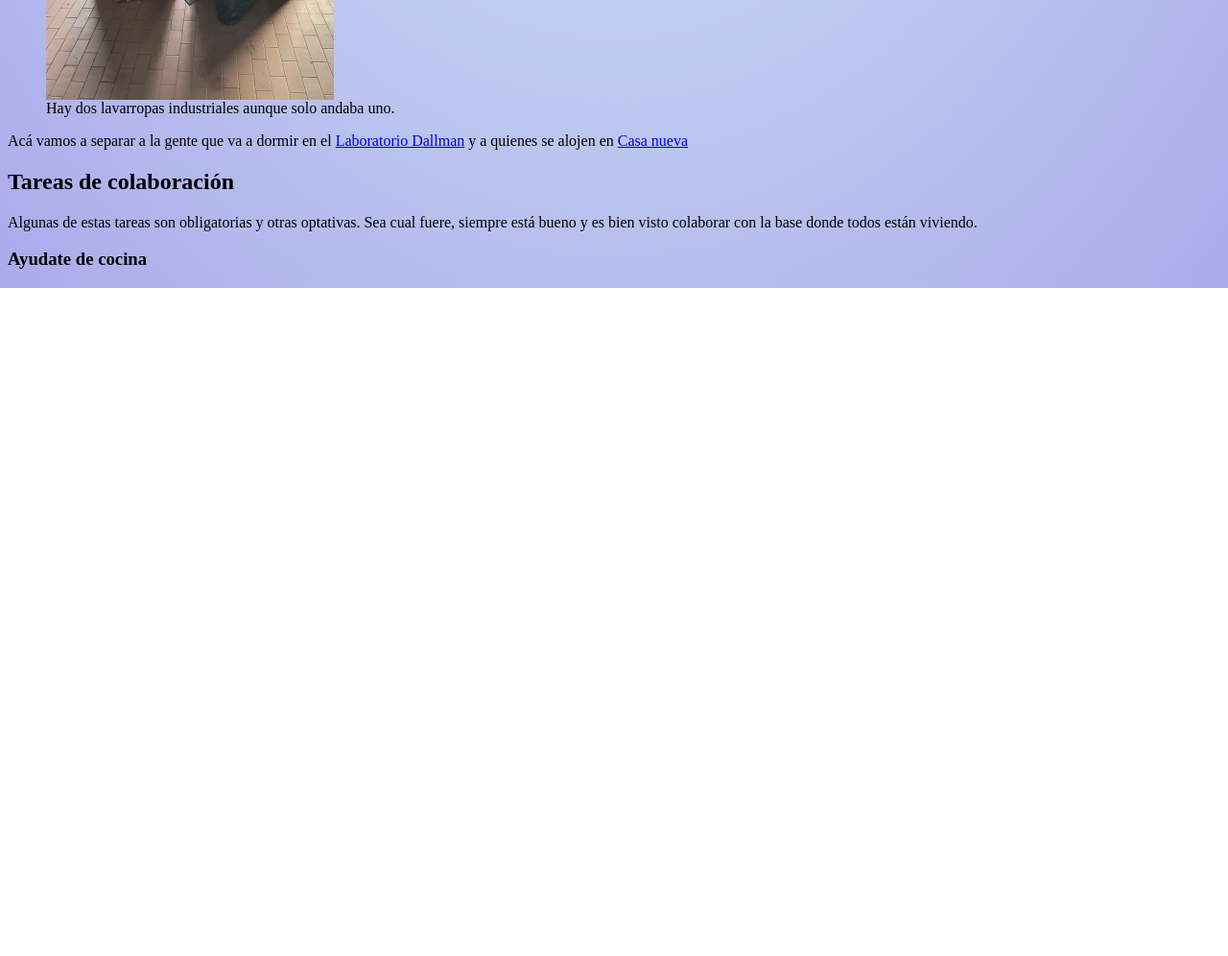
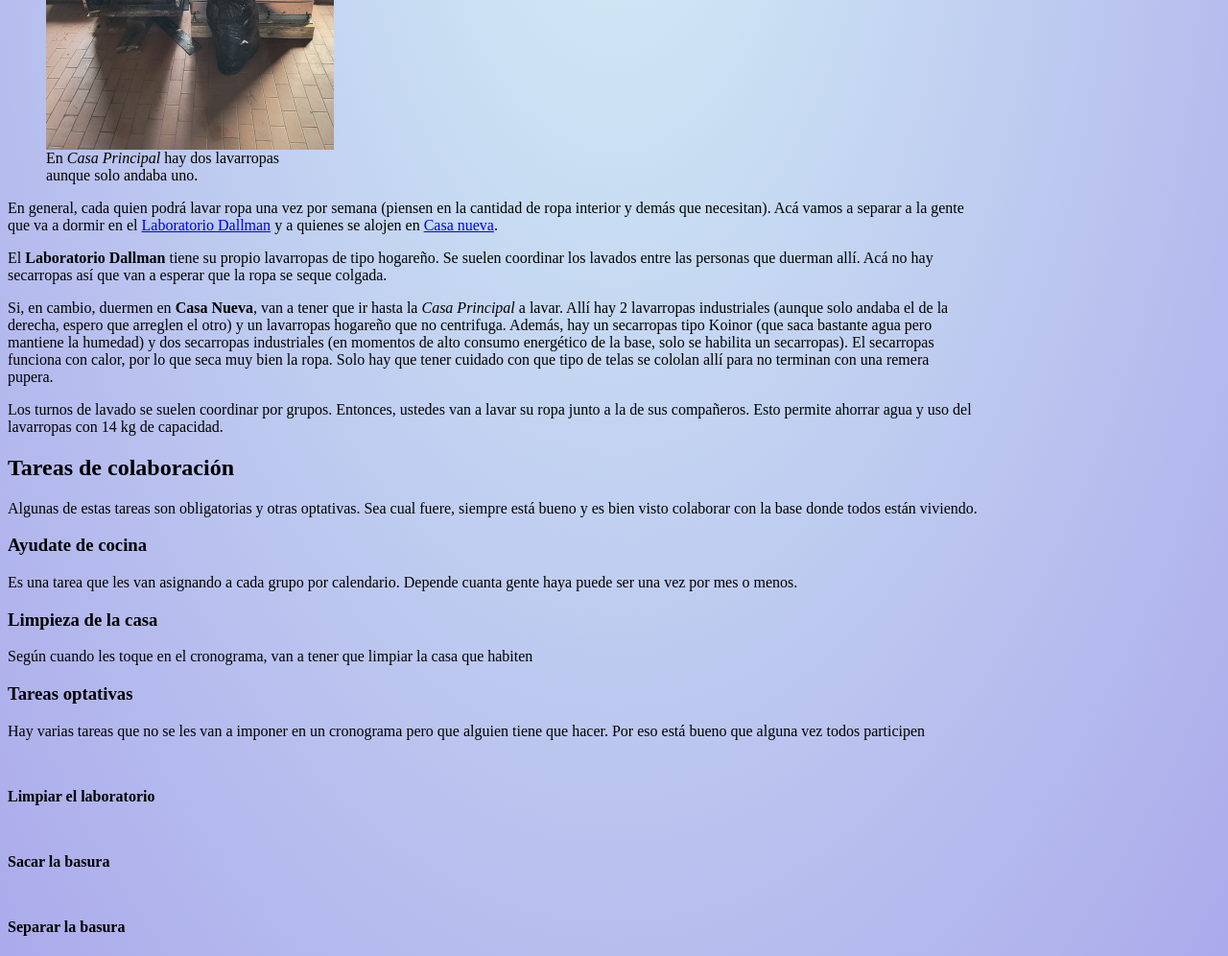
Before and after one commit to pablo-jusim/Principiante-ant-rtico, a plain HTML site: page vidaDiaria.html in a window 1280 px wide. Shown: the part 1432-2428 px from the top of the page at 96% size. Before the commit the page ends 1732 px from the top, so only its background shows below. Drawn offline with Linux system fonts and the light colour scheme.

Commit message:
Agregado nuevo en "vida diaria"

```diff
--- a/vidaDiaria.html
+++ b/vidaDiaria.html
@@ -98,7 +98,7 @@
           <a href="#ayudante_cocina">ayudantes de cocina</a>, de ellos
           hablaremos más adelante. Es simplemente lo básico de ayudar a juntar
           la mesa y ordenar. Y quizá alguna colaboración extra. Esto también
-          puede cambiar un poco segú el jefe de base.
+          puede cambiar un poco según el jefe de base.
         </p>
         <p>
           Al terminar de comer, es una gran ayuda que junten los platos sucios
@@ -107,6 +107,7 @@
           pueden juntar la basura de la comida y tirarla en el tacho
           correspodiente (orgánico, papel, plástico o vidrio y lata).
         </p>
+        <p>Va a haber gente asignada para lavar los platos, pero siempre se puede dar una mano secando, guardando los platos secos o acomodando un poco las sillas. Piensen que, cuando les toque lavar a ustedes, van a agradecer la colaboración desinteresada.</p>
       </article>
 
       <article>
@@ -118,9 +119,12 @@
             alt="Foto de los lavarropas"
             title="Lavrropas"
           />
-          <figcaption>Hay dos lavarropas industriales aunque solo andaba uno.</figcaption>
+          <figcaption>En <i>Casa Principal</i> hay dos lavarropas <br>aunque solo andaba uno.</figcaption>
         </figure>
-        <p>Acá vamos a separar a la gente que va a dormir en el <a href="./alojamiento.html#dallman">Laboratorio Dallman</a> y a quienes se alojen en <a href="./alojamiento.html#casa_nueva">Casa nueva</a></p>
+        <p>En general, cada quien podrá lavar ropa una vez por semana (piensen en la cantidad de ropa interior y demás que necesitan). Acá vamos a separar a la gente que va a dormir en el <a href="./alojamiento.html#dallman">Laboratorio Dallman</a> y a quienes se alojen en <a href="./alojamiento.html#casa_nueva">Casa nueva</a>.</p>
+        <p>El <strong>Laboratorio Dallman</strong> tiene su propio lavarropas de tipo hogareño. Se suelen coordinar los lavados entre las personas que duerman allí. Acá no hay secarropas así que van a esperar que la ropa se seque colgada.</p>
+        <p>Si, en cambio, duermen en <strong>Casa Nueva</strong>, van a tener que ir hasta la <i>Casa Principal</i> a lavar. Allí hay 2 lavarropas industriales (aunque solo andaba el de la derecha, espero que arreglen el otro) y un lavarropas hogareño que no centrifuga. Además, hay un secarropas tipo Koinor (que saca bastante agua pero mantiene la humedad) y dos secarropas industriales (en momentos de alto consumo energético de la base, solo se habilita un secarropas). El secarropas funciona con calor, por lo que seca muy bien la ropa. Solo hay que tener cuidado con que tipo de telas se cololan allí para no terminan con una remera pupera.</p>
+        <p>Los turnos de lavado se suelen coordinar por grupos. Entonces, ustedes van a lavar su ropa junto a la de sus compañeros. Esto permite ahorrar agua y uso del lavarropas con 14 kg de capacidad.</p>
       </article>
     </section>
 
@@ -134,6 +138,24 @@
 
       <article>
         <h3 id="ayudante_cocina">Ayudate de cocina</h3>
+        <p>Es una tarea que les van asignando a cada grupo por calendario. Depende cuanta gente haya puede ser una vez por mes o menos.</p>
+      </article>
+      <article>
+        <h3>Limpieza de la casa</h3>
+        <p>Según cuando les toque en el cronograma, van a tener que limpiar la casa que habiten</p>
+      </article>
+
+      <article>
+        <h3>Tareas optativas</h3>
+        <p>Hay varias tareas que no se les van a imponer en un cronograma pero que alguien tiene que hacer. Por eso está bueno que alguna vez todos participen</p>
+
+        <h4>Limpiar el laboratorio</h4>
+        <p></p>
+        <h4>Sacar la basura</h4>
+        <p></p>
+
+        <h4>Separar la basura</h4>
+        <p></p>
       </article>
     </section>
   </body>
```
Also changed, not shown: index.html (+2 -2 lines), css/style.css (line endings or trailing spaces).
